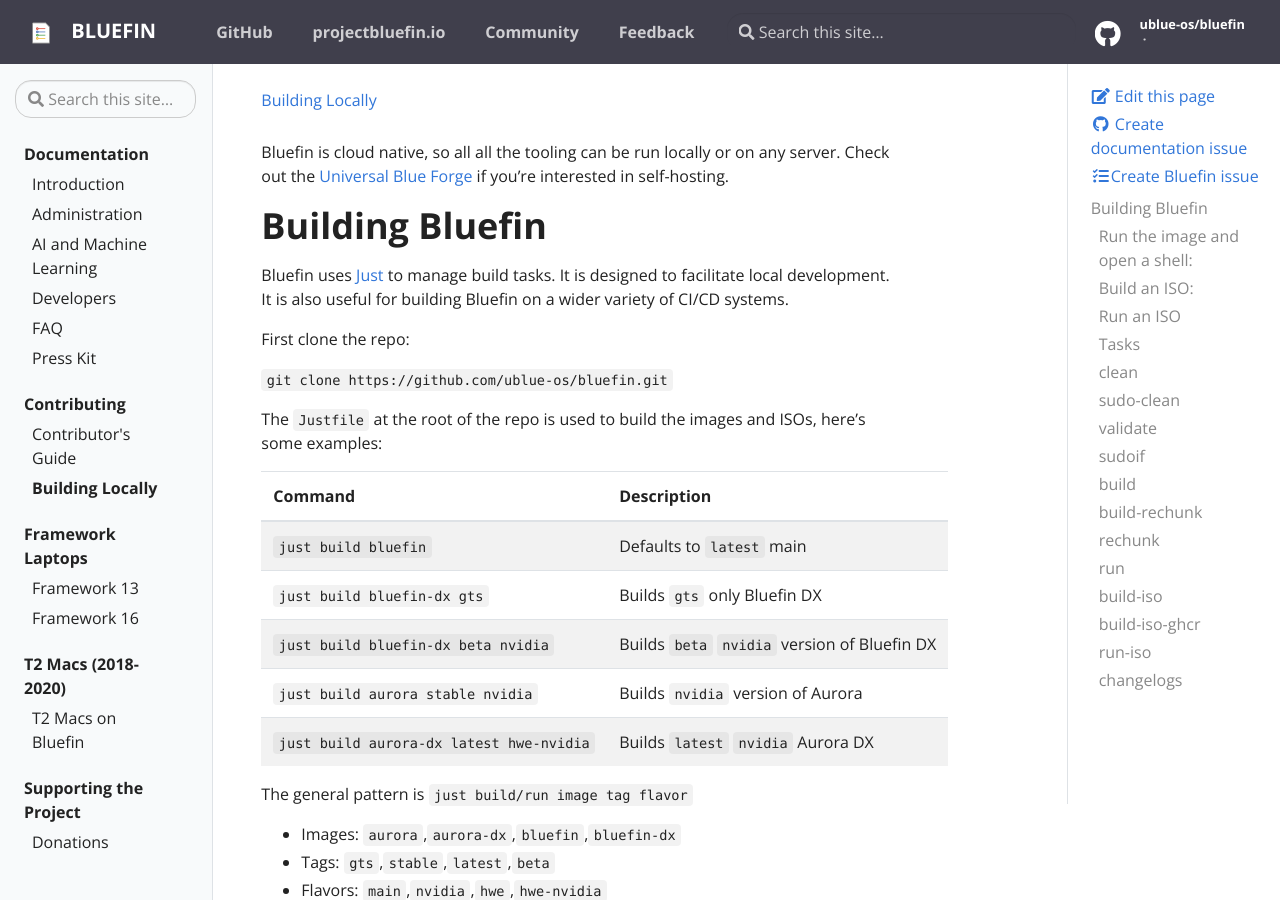
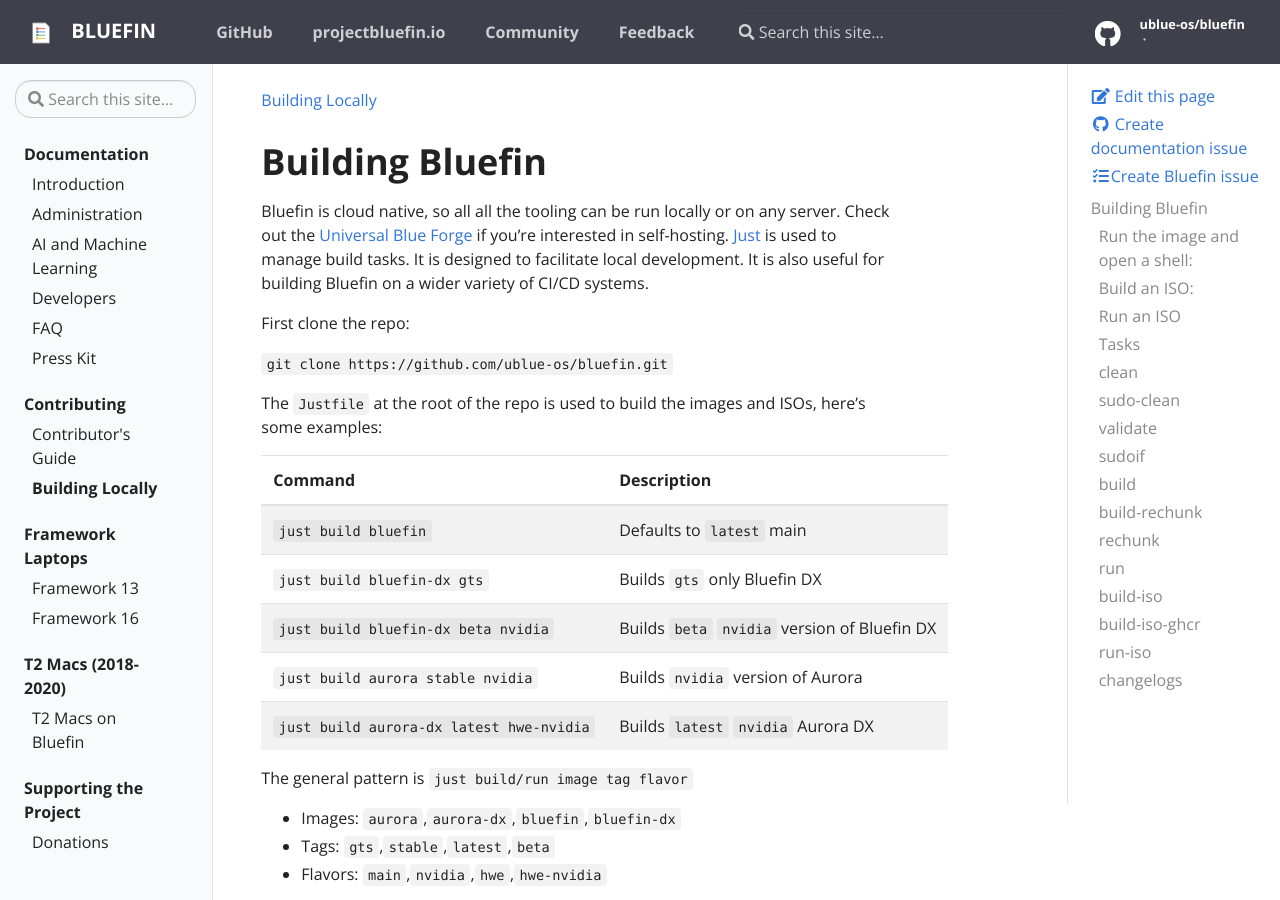
Before and after one commit to ublue-os/bluefin-docs, a Jekyll site: the page built from _docs/local.md, in a window 1280 px wide and 900 px high. Built offline with Jekyll 4.4.1, drawn with Linux system fonts in a browser that asks for light colours.

Commit message:
Update local.md

```diff
--- a/_docs/local.md
+++ b/_docs/local.md
@@ -3,12 +3,9 @@
 title: Building Locally
 permalink: /local
 ---
-
-Bluefin is cloud native, so all all the tooling can be run locally or on any server. Check out the [Universal Blue Forge](https://github.com/ublue-os/forge) if you're interested in self-hosting.
-
 # Building Bluefin
 
-Bluefin uses [Just](https://just.systems) to manage build tasks. It is designed to facilitate local development. It is also useful for building Bluefin on a wider variety of CI/CD systems.
+Bluefin is cloud native, so all all the tooling can be run locally or on any server. Check out the [Universal Blue Forge](https://github.com/ublue-os/forge) if you're interested in self-hosting. [Just](https://just.systems) is used to manage build tasks. It is designed to facilitate local development. It is also useful for building Bluefin on a wider variety of CI/CD systems.
 
 First clone the repo:
 
```
